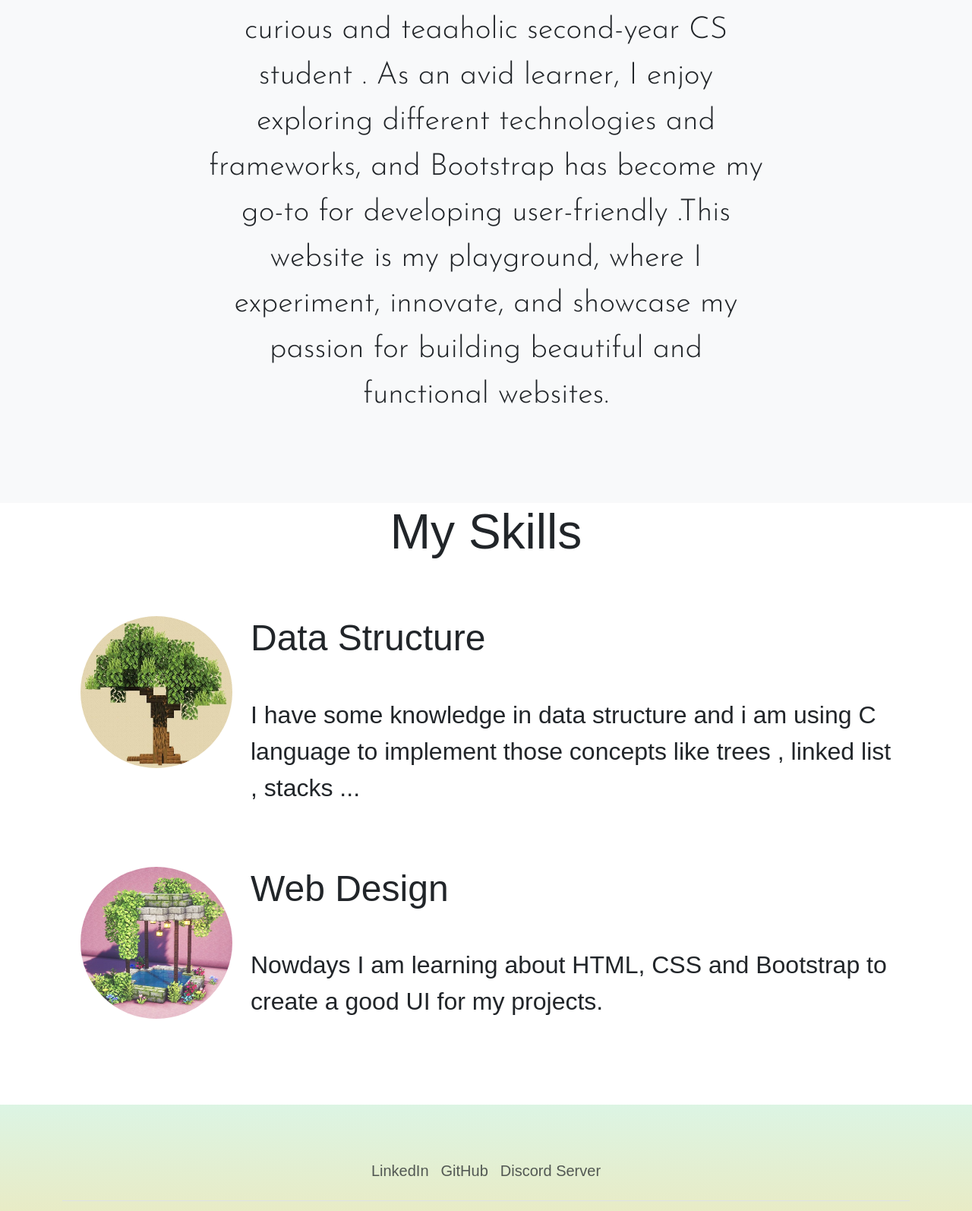
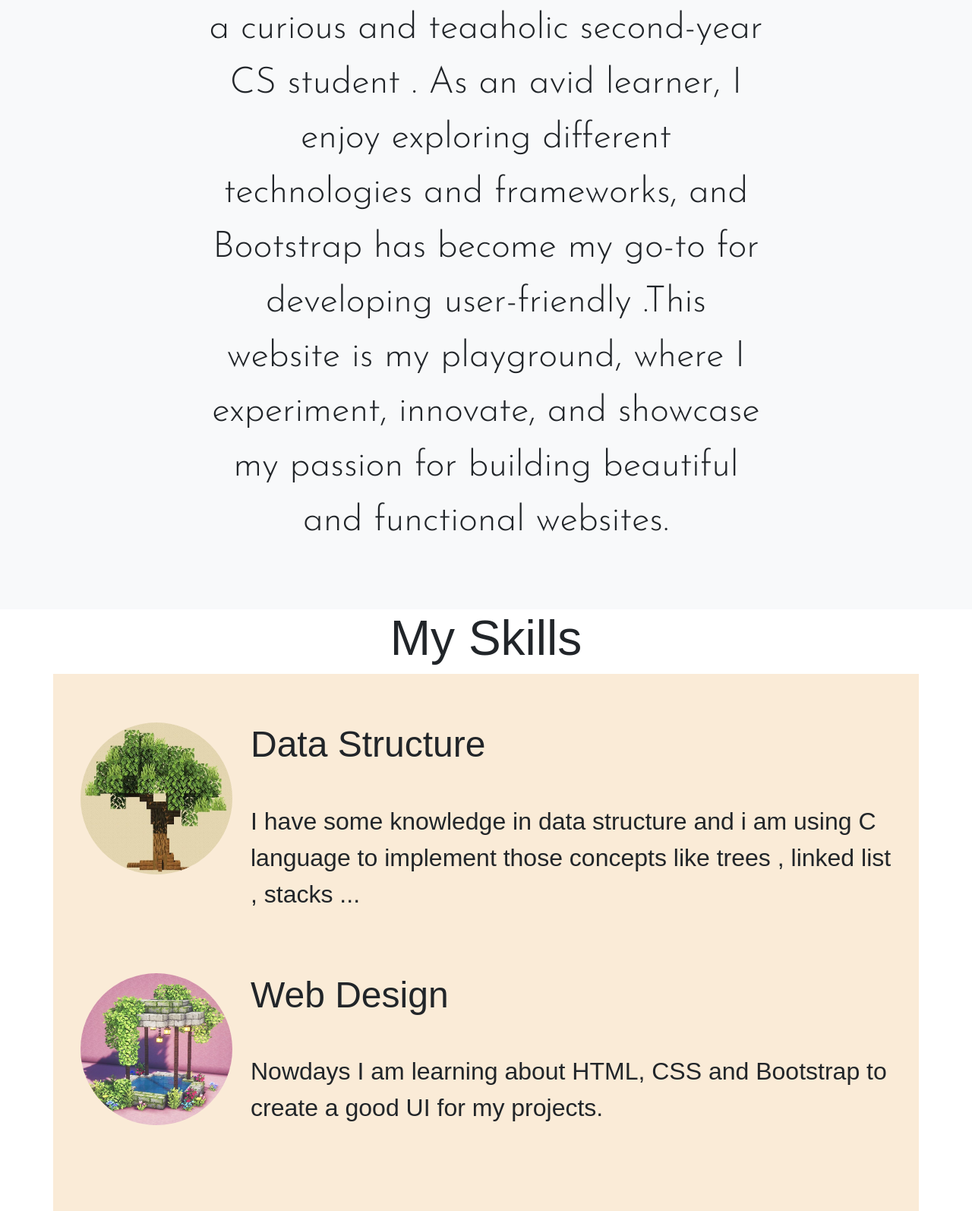
Before and after one commit to WassimMgg/Portfolio, a plain HTML site: page index.html in a window 1280 px wide. Shown: the part 1064-2658 px from the top of the page at 76% size. Drawn offline with nearby package versions, Linux system fonts and the light colour scheme; a web font is replaced by a local one.

Commit message:
Change the background color skill section

```diff
--- a/Css/style.css
+++ b/Css/style.css
@@ -16,7 +16,9 @@
       background-position: 0% 50%;
     }
   }
-
+.background{
+    background-color: antiquewhite;
+}
   .name{
     font-family: 'Minecraft', sans-serif;
     font-size: 4rem;
@@ -24,7 +26,7 @@
   }
 
   .lead{
-    font-size: 40px;
+    font-size: 3rem;
     font-family: "Josefin Sans", sans-serif;
     font-optical-sizing: auto;
     text-align: center;
--- a/index.html
+++ b/index.html
@@ -36,9 +36,7 @@
           <p class="lead mb-4 pt-5 text-align-center">a <><span>pro</span><>grammer</p>
         </div>
         <div>
-
         </div>
-
     </div>
     </section>
 
@@ -48,7 +46,7 @@
                 <div>
                     <img class="profilepic" src="./images/1698273119052.jfif" alt="">
                 </div>
-              <div class="container py-5">
+              <div class="container py-3">
                 <h2 class="text-body-emphasis title2">Meguellati Wassim</h2>
                 <p class="col-lg-8 mx-auto lead">
                     Hey there!  I'm Meguellati Wassim , a curious and teaaholic second-year CS student .
@@ -63,7 +61,7 @@
           </div>
     </section>
         <div  class="container d-flex justify-content-center "> <h2 class="name">My Skills</h2></div>
-    <section id="Skills" class="container d-flex justify-content-center ">
+    <section id="Skills" class="container d-flex justify-content-center background">
         <div class="d-flex flex-column flex-md-row p-4 gap-4 py-md-5 align-items-center justify-content-center">
 
             <div >
```
